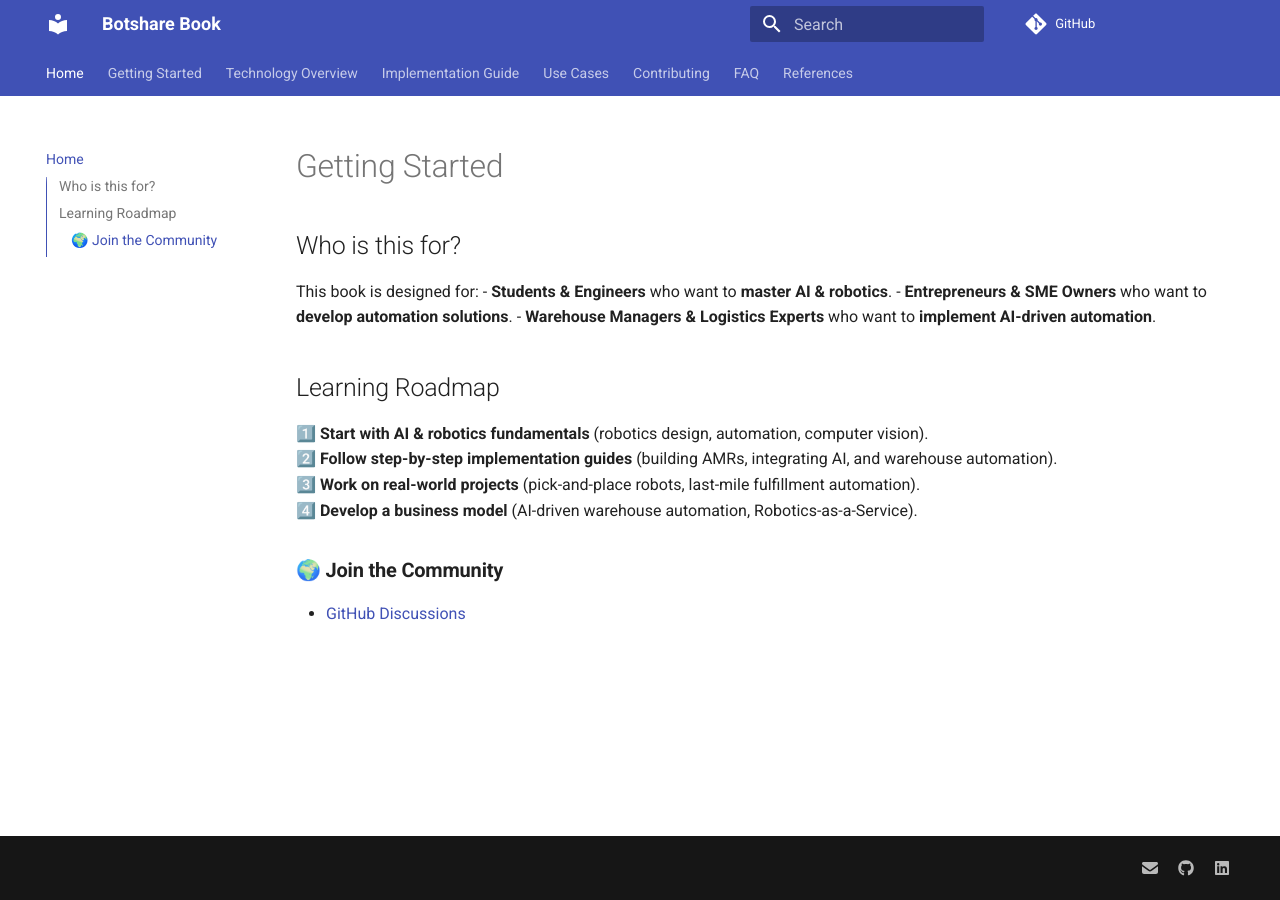
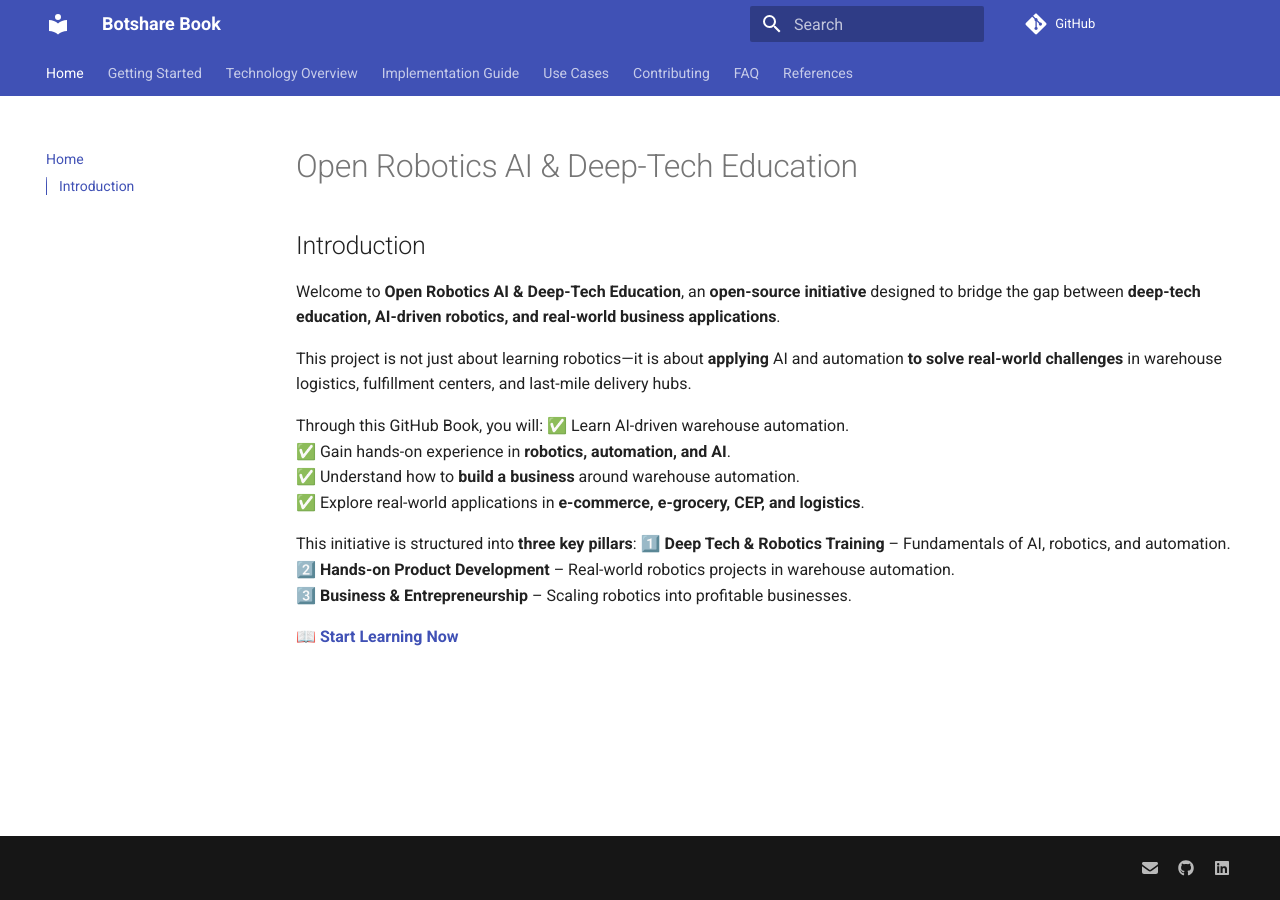
Before and after one commit to BotshareAI/Botshare_book, an MkDocs documentation site: the page built from docs/index.md, in a window 1280 px wide. Built offline with MkDocs 1.6.1 and Material for MkDocs 9.7.7, drawn with Linux system fonts in a browser that asks for light colours; comment, search, counter and statistics services are not loaded.

Commit message:
Update index.md

```diff
--- a/docs/index.md
+++ b/docs/index.md
@@ -1,16 +1,20 @@
-# Getting Started
+# Open Robotics AI & Deep-Tech Education
 
-## Who is this for?
-This book is designed for:
-- **Students & Engineers** who want to **master AI & robotics**.
-- **Entrepreneurs & SME Owners** who want to **develop automation solutions**.
-- **Warehouse Managers & Logistics Experts** who want to **implement AI-driven automation**.
+## Introduction
 
-## Learning Roadmap
-1️⃣ **Start with AI & robotics fundamentals** (robotics design, automation, computer vision).
-2️⃣ **Follow step-by-step implementation guides** (building AMRs, integrating AI, and warehouse automation).
-3️⃣ **Work on real-world projects** (pick-and-place robots, last-mile fulfillment automation).
-4️⃣ **Develop a business model** (AI-driven warehouse automation, Robotics-as-a-Service).
+Welcome to **Open Robotics AI & Deep-Tech Education**, an **open-source initiative** designed to bridge the gap between **deep-tech education, AI-driven robotics, and real-world business applications**.
 
-### 🌍 **Join the Community**
-- [GitHub Discussions](https://github.com/openAMRobot)
+This project is not just about learning robotics—it is about **applying** AI and automation **to solve real-world challenges** in warehouse logistics, fulfillment centers, and last-mile delivery hubs.
+
+Through this GitHub Book, you will:
+✅ Learn AI-driven warehouse automation.
+✅ Gain hands-on experience in **robotics, automation, and AI**.
+✅ Understand how to **build a business** around warehouse automation.
+✅ Explore real-world applications in **e-commerce, e-grocery, CEP, and logistics**.
+
+This initiative is structured into **three key pillars**:
+1️⃣ **Deep Tech & Robotics Training** – Fundamentals of AI, robotics, and automation.
+2️⃣ **Hands-on Product Development** – Real-world robotics projects in warehouse automation.
+3️⃣ **Business & Entrepreneurship** – Scaling robotics into profitable businesses.
+
+📖 **[Start Learning Now](getting-started.md)**
```
